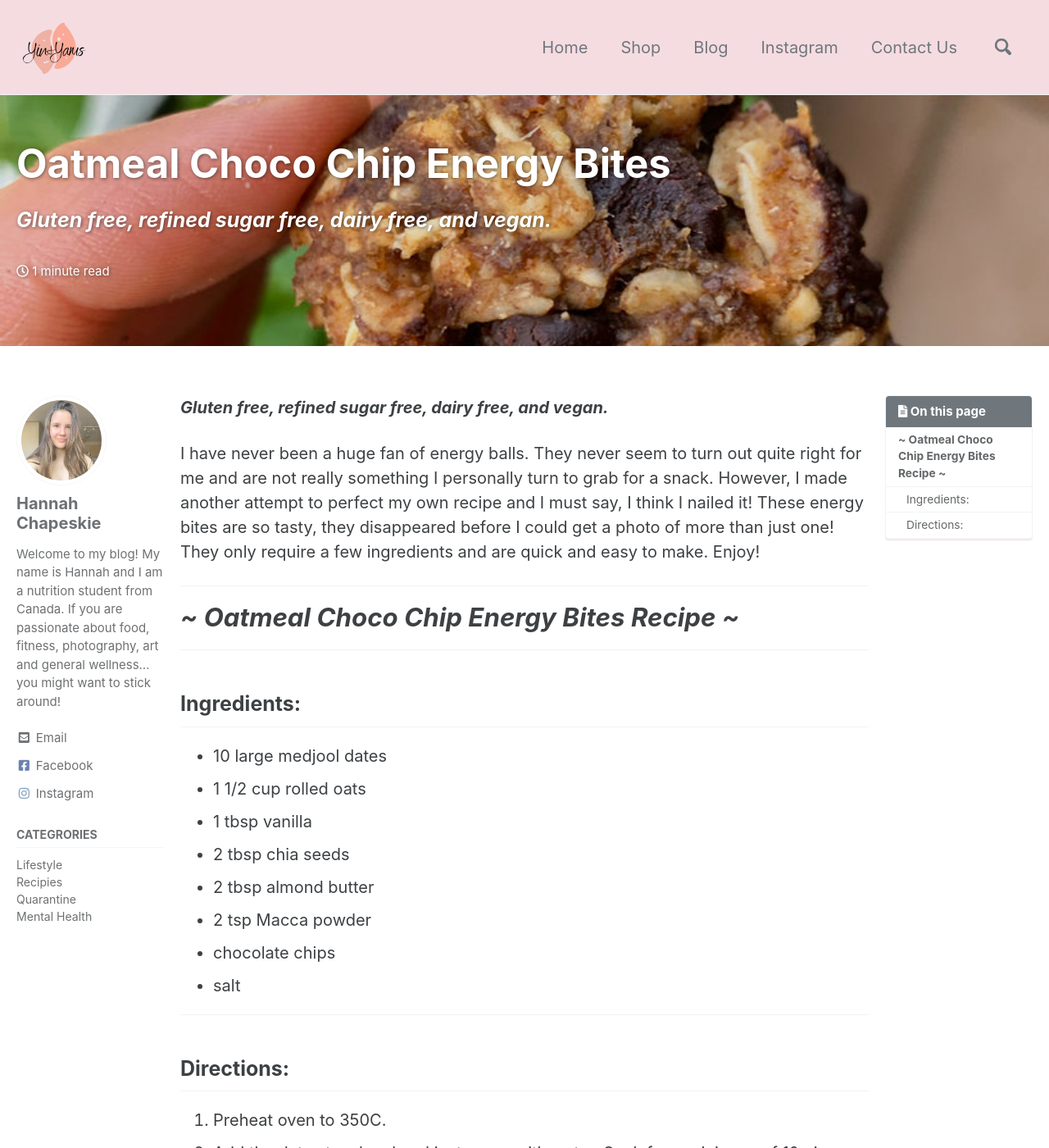
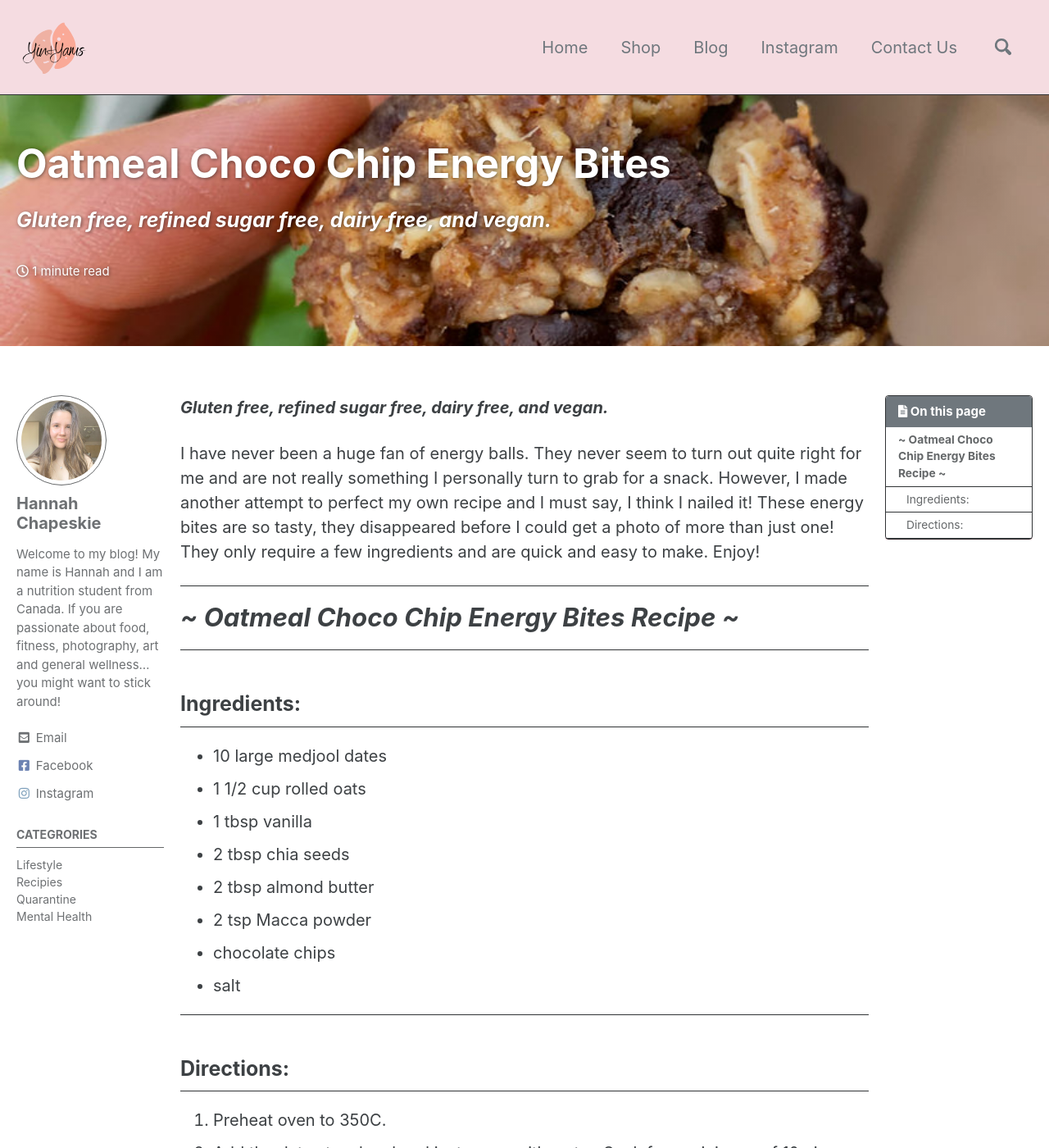
Before and after one commit to dylanbabel/yinandyams, a Jekyll site: the page built from _posts/2020-07-04-oatmeal-choco-chip-energy-bites.md, in a window 1280 px wide and 1400 px high. Shown: the whole window at 82% size. Built offline with Jekyll 4.4.1, drawn with Linux system fonts in a browser that asks for light colours; cached includes are drawn as plain includes.

Commit message:
Update _variables.scss

```diff
--- a/_sass/minimal-mistakes/_variables.scss
+++ b/_sass/minimal-mistakes/_variables.scss
@@ -66,7 +66,7 @@ $code-background-color: #fafafa !default;
 $code-background-color-dark: $light-gray !default;
 $text-color: $dark-gray !default;
 $muted-text-color: mix(#fff, $text-color, 20%) !default;
-$border-color: $lighter-gray !default;
+$border-color: $darker-gray !default;
 $form-background-color: $lighter-gray !default;
 $footer-background-color: #F5DCE1 !default;
 
```
